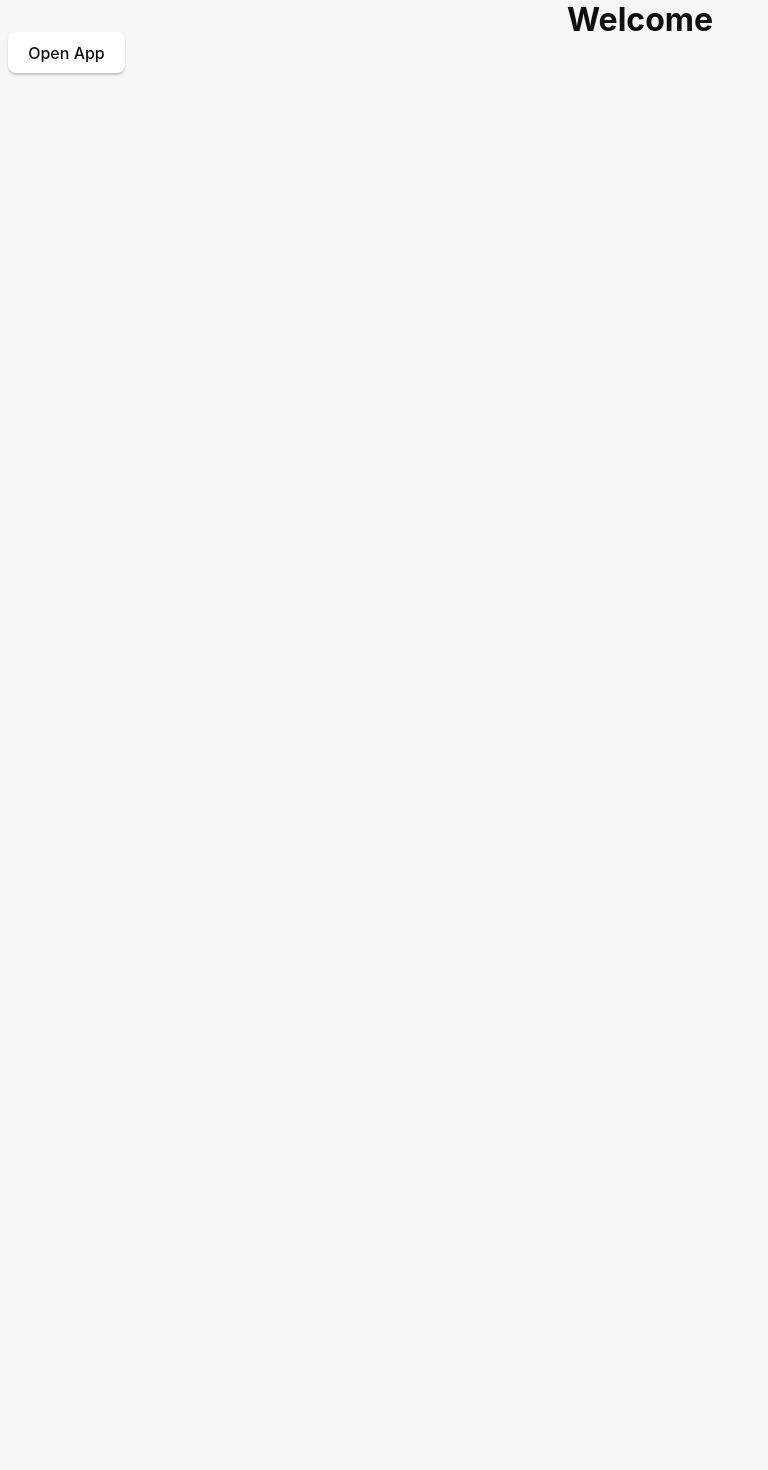
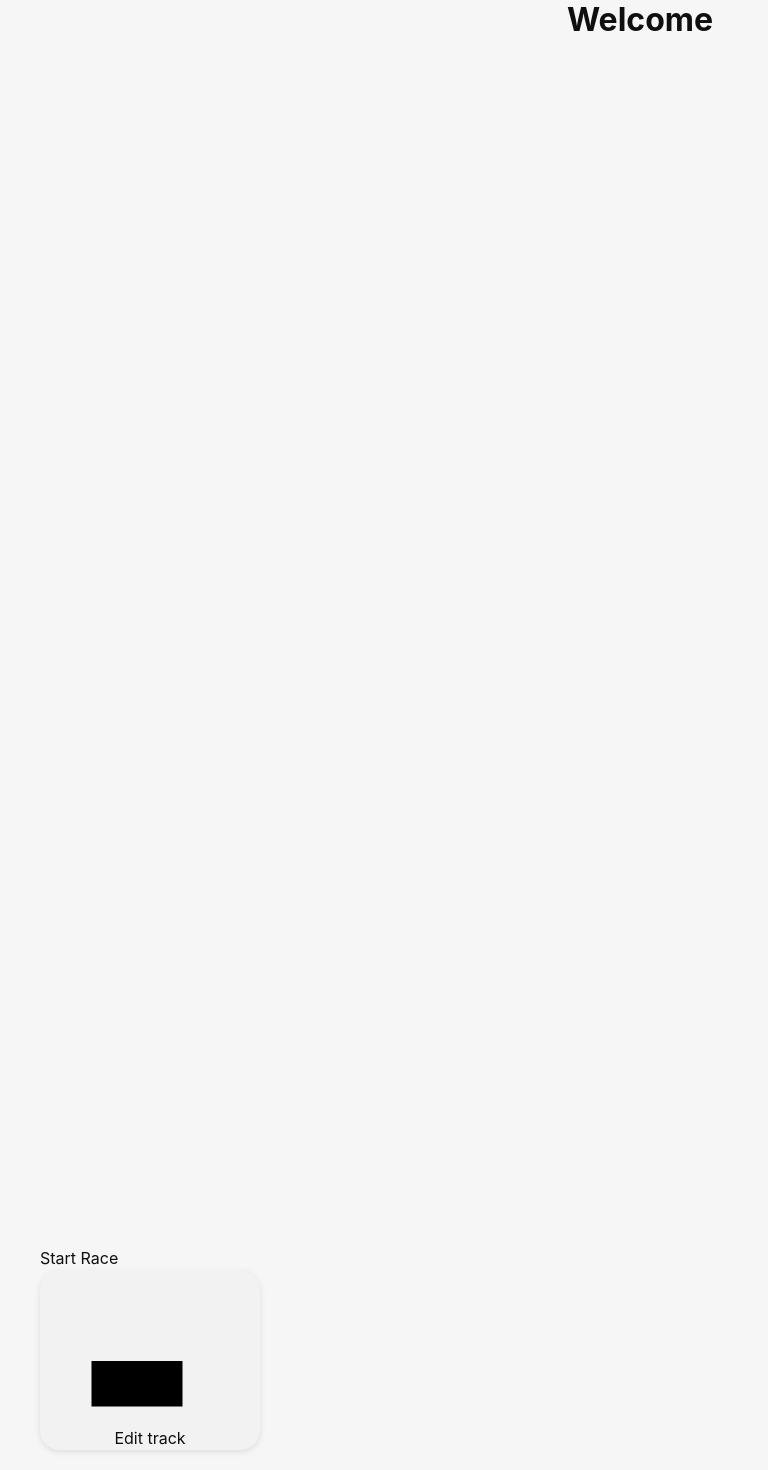
Before and after one commit to ling1984/TORCS-Race-Runner, a SvelteKit app: page / in a window 1280 px wide. Shown: the top 1470 px of the page, without its empty margins (0-768 px from the left). Before the commit the page ends 800 px from the top, so only its background shows below. Built offline with nearby package versions, Linux system fonts and the light colour scheme.

Commit message:
Improved homepage and single layout: - got rid of the underlines - added navigation and back button to single layout + centered the title - trying to improve homepage

```diff
--- a/src/app.css
+++ b/src/app.css
@@ -13,7 +13,7 @@
   -webkit-font-smoothing: antialiased;
   -moz-osx-font-smoothing: grayscale;
   -webkit-text-size-adjust: 100%;
-  --line: #444;
+  --line: background-color;
   --limit: #4a4a4a;
   --button-background: #888;
   --help-border:rgb(91, 91, 91);
@@ -259,7 +259,10 @@ button:hover {
 }
 
 h1 {
-  text-align: center;
+  position: absolute;
+  left: 50%;
+  transform: translateX(-50%);
+  margin: 0;
 }
 
 input,
--- a/src/routes/+page.svelte
+++ b/src/routes/+page.svelte
@@ -1,10 +1,58 @@
 <script>
   import { goto } from '$app/navigation';
 
-  function openApp() {
+  function startPractice() {
+    console.log("Start Practice clicked");
     goto('/single');
   }
+
+  function editTrackBanner() {
+    console.log("Edit Track Banner clicked");
+  }
+
 </script>
 
+<style>
+
+  .card-button {
+    width: 220px;
+    height: 180px;
+    border-radius: 20px;
+    background: #f2f2f2;
+    display: flex;
+    flex-direction: column;
+    justify-content: center;
+    align-items: center;
+    box-shadow: 0 2px 6px rgba(0,0,0,0.1);
+    cursor: pointer;
+    transition: transform 0.1s ease;
+  }
+</style>
+
 <h1>Welcome</h1>
-<button on:click={openApp}>Open App</button>
+<!-- <button on:click={startPractice}>Start Practice</button>
+<button on:click={editTrackBanner}>Edit Track Banner</button> -->
+
+<div class="container">
+  <div class="button-row">
+
+    <!-- Start Race -->
+    <div class="btn" on:click={startPractice}>
+      <svg class="icon" viewBox="0 0 24 24">
+        <polygon points="6,4 20,12 6,20" fill="none"></polygon>
+      </svg>
+      <div class="label">Start Race</div>
+    </div>
+
+    <!-- Edit Track -->
+    <div class="card-button" on:click={editTrackBanner}>
+      <svg class="icon" viewBox="0 0 24 24">
+        <rect x="3" y="14" width="14" height="7"></rect>
+        <line x1="14" y1="3" x2="21" y2="10"></line>
+        <line x1="13" y1="4" x2="20" y2="11"></line>
+      </svg>
+      <div class="label">Edit track</div>
+    </div>
+
+  </div>
+</div>
```
Also changed, not shown: src/routes/single/+layout.svelte (+12 -5 lines).
